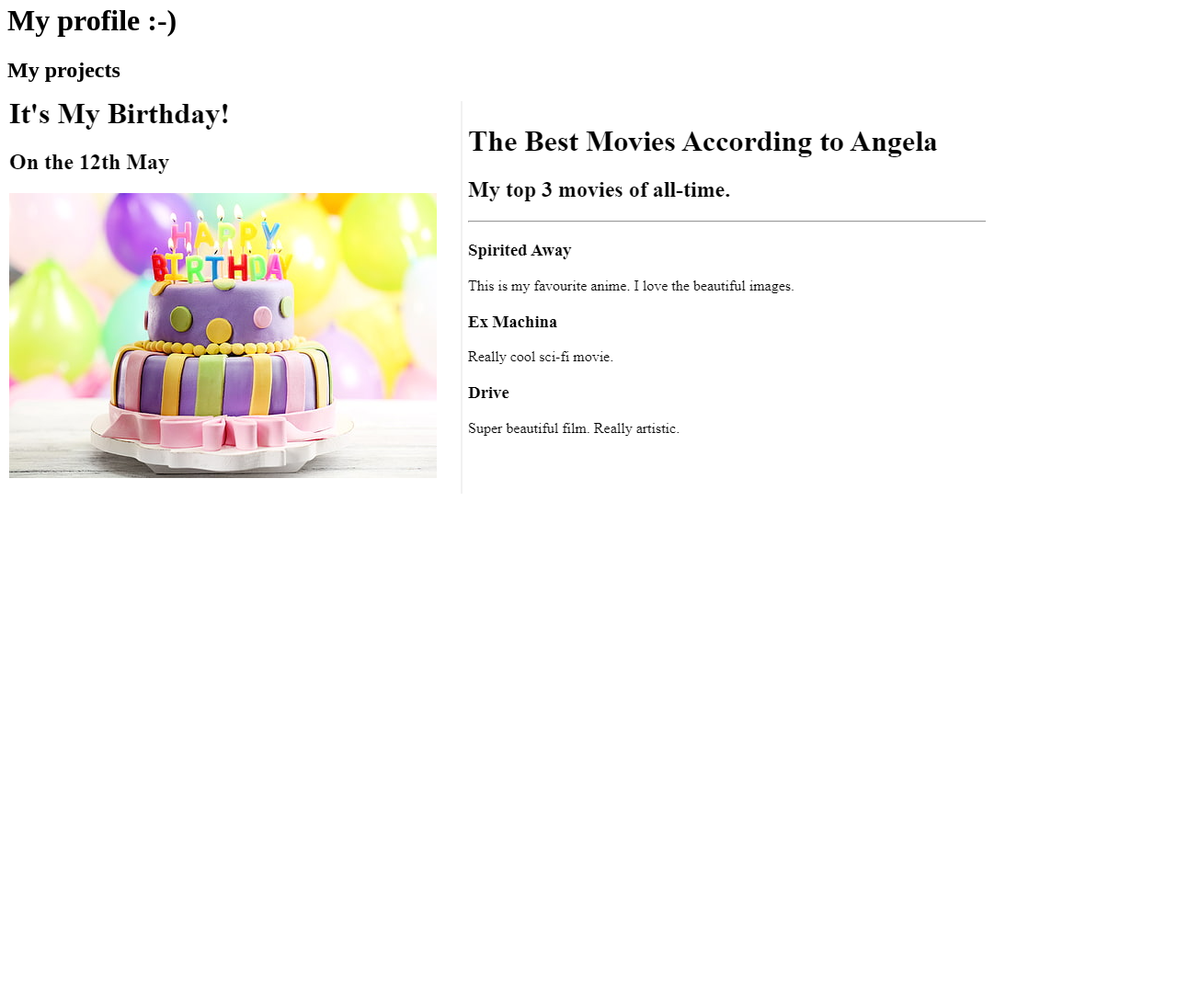
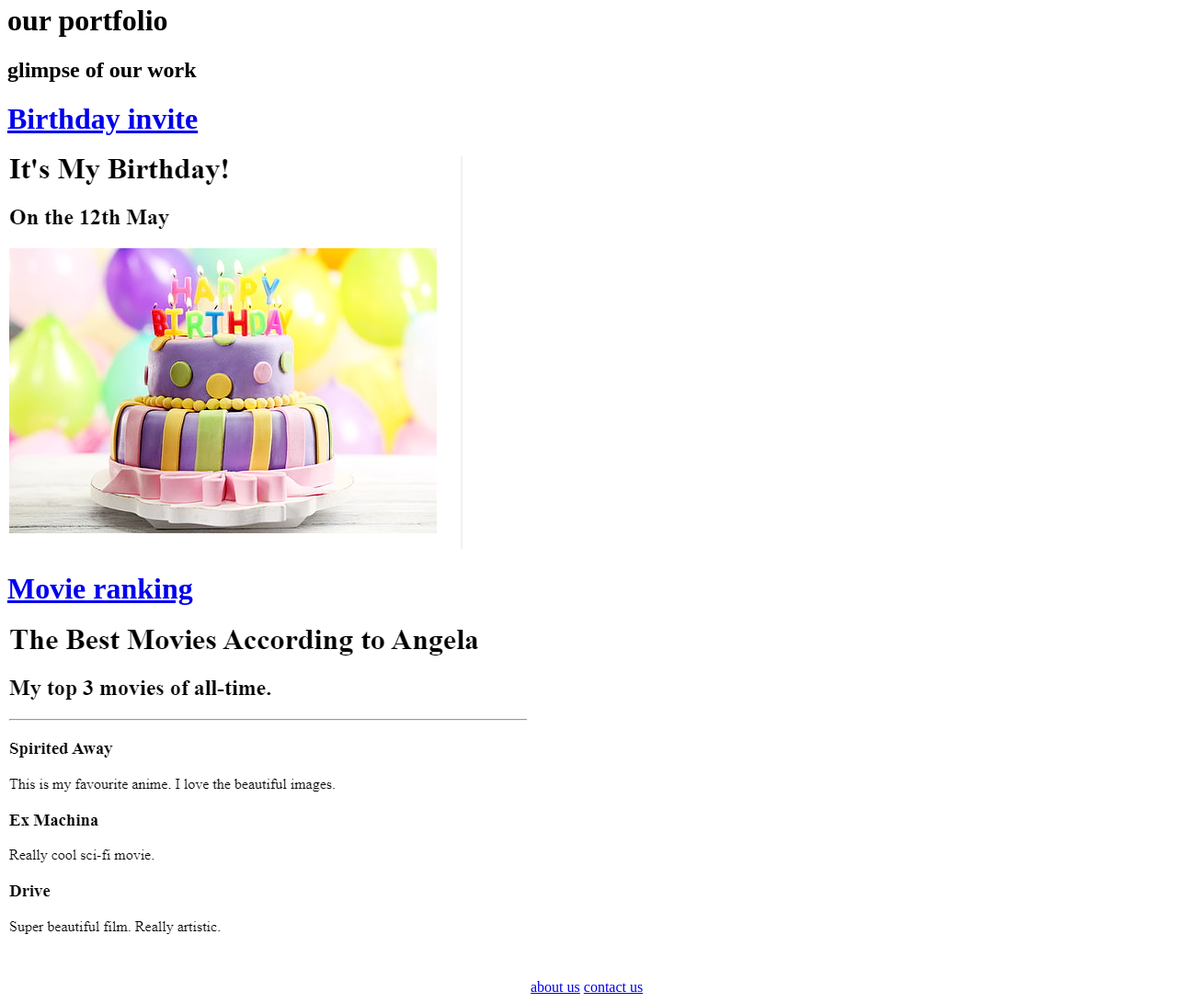
Before and after one commit to Aramish28/html-portfolio, a plain HTML site: page index.html in a window 1280 px wide. Shown: the part 17-1108 px from the top of the page at 92% size. Before the commit the page ends 800 px from the top, so only its background shows below. Drawn offline with Linux system fonts and the light colour scheme.

Commit message:
Add files via upload

```diff
--- a/index.html
+++ b/index.html
@@ -1,27 +1,23 @@
 <!-- TODO 1: Create the HTML Boilerplate -->
-<!DOCTYPE html>
-<html lang="eng">
-      <head>
-         <meta charset="UTH 8"
-         < title> <h1>My profile :-) </h1></title>
+ <!DOCTYPE html>
+ <html lang="en">
+    <head>
+        <meta charset="UTH-8">
+        <title>our webpage</title>
     </head>
 
     <body>
-        <h2>My projects</h2>
-        <a href="./public/birthday-invite.html"><img src="./bday.PNG"  alt="a glimpse of my project"></a>
-         <a href="./public/movie-ranking.html"><img src="./film review.PNG" alt="a glimpse of my work"></a>
+        <h1>our portfolio</h1>
     </body>
-</html>
-<!-- TODO 2: Add Your previous projects' HTML into the public folder -->
+ </html>
 
-<!-- TODO 3: Take screenshots of your project previews and add the images to the images folder -->
+ <h2>glimpse of our work</h2>
 
-<!-- TODO 4: Add titles/subtitles etc. -->
+ <h1><a href="./public/birthday-invite.html">Birthday invite</a></h1>
+<img src="./bday.PNG"200 alt="">
 
-<!-- TODO 5: Add a link to the project pages -->
+<h1><a href="./public/movie-ranking.html">Movie ranking</a></h1>
+<img src="./film review.PNG"200 alt="">
 
-<!-- TODO 6: Add images to show the project previews
-HINT for TODO 6: You can use the height attribute set to 200 to make the image smaller:
-https://developer.mozilla.org/en-US/docs/Web/HTML/Element/img#attr-height -->
-
-<!-- TODO 7: Add the Contact Me and About Me page links -->
+<a href="./public/about.html">about us</a>
+<a href="./public/contact.html">contact us</a>
```
